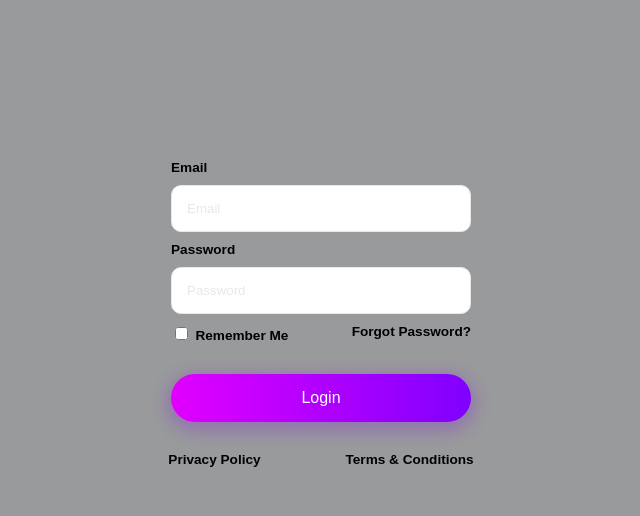
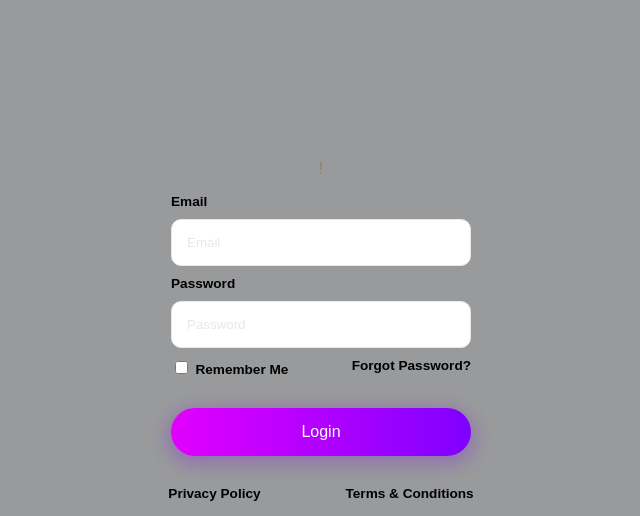
Before and after one commit to Babatunde13/First-Web-App, a Flask app: page /login/ in a window 1280 px wide. Shown: the top 516 px of the page, without its empty margins (319-959 px from the left). Run offline with Flask 2, Linux system fonts and the light colour scheme.

Commit message:
modified:   templates/login.html

```diff
--- a/templates/login.html
+++ b/templates/login.html
@@ -15,8 +15,8 @@
 
 
 	<form method='post' >
-		<p style="text-align: center;">
-			{{ error }}
+		<p style="text-align: center; color: rgb(151, 128, 100);">
+			{{ error }}!
 		</p>
 	    <div class="form-field">
 	          <label for="email">Email</label>
```
